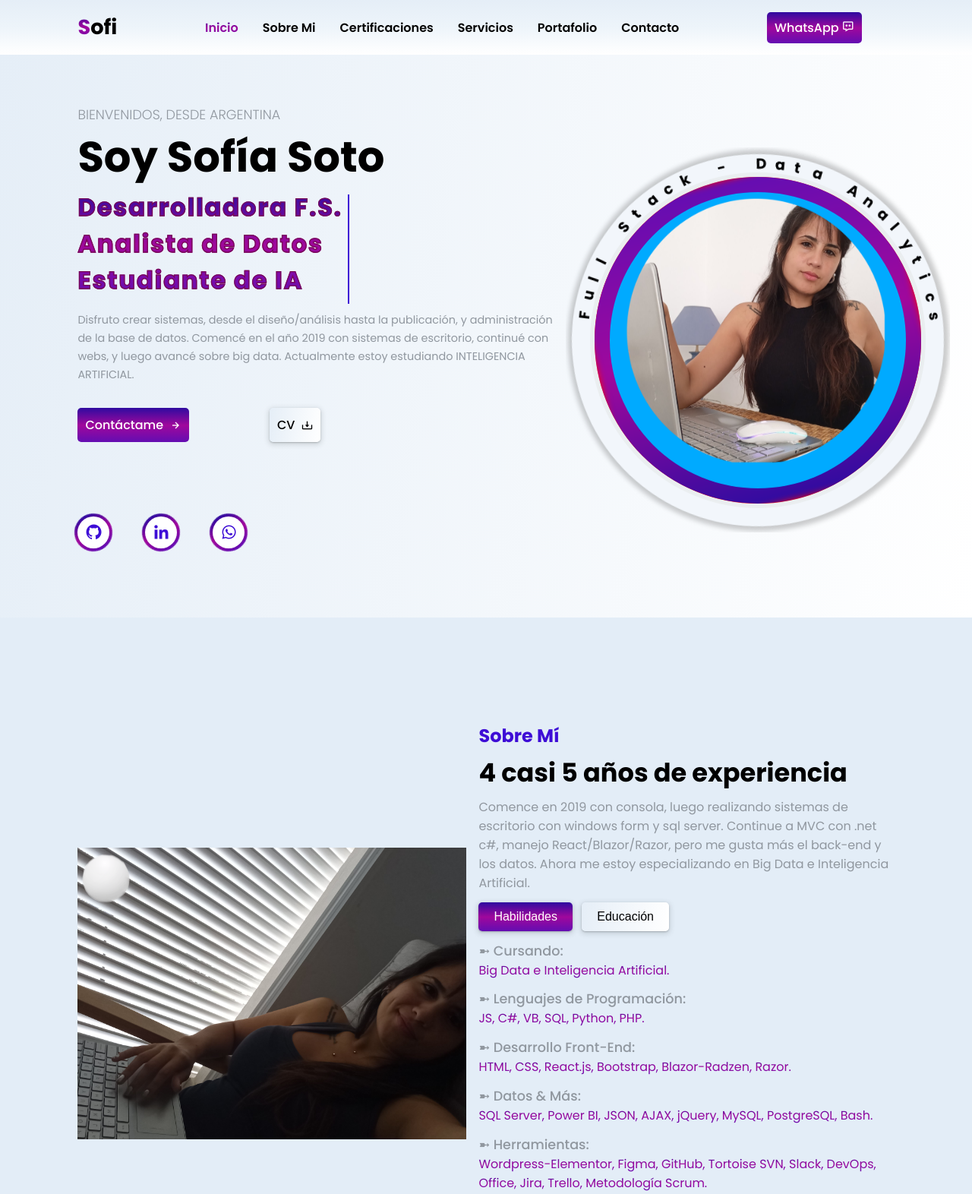
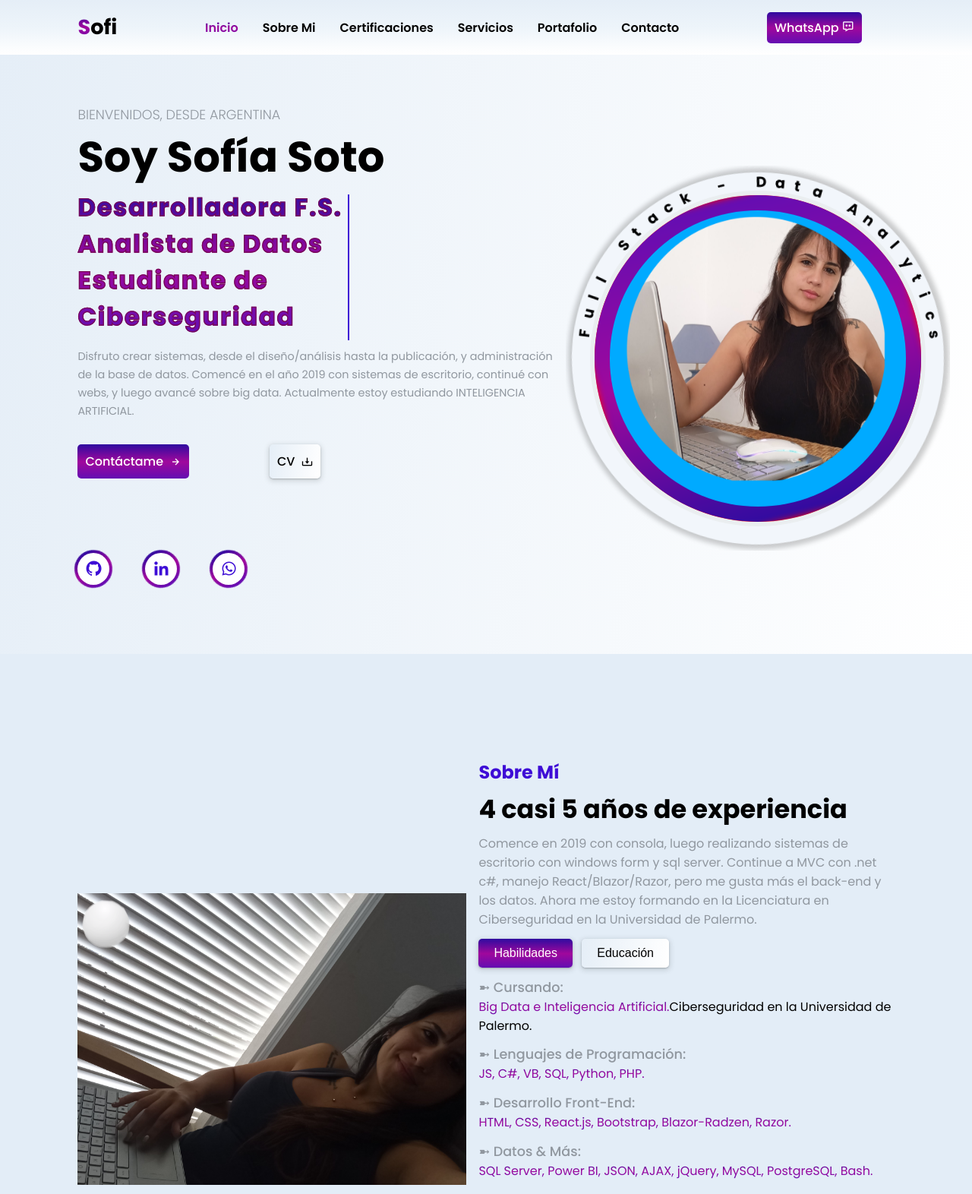
Before and after one commit to sofiasotogss/PortafolioSofiaSoto, a plain HTML site: page index.html in a window 1280 px wide. Shown: the top 1572 px of the page at 76% size. Drawn offline with nearby package versions, Linux system fonts and the light colour scheme.

Commit message:
Update index.html
.

```diff
--- a/index.html
+++ b/index.html
@@ -36,7 +36,7 @@
             <h1>Soy Sofía Soto</h1>
 
             <div class="text-animate">
-                <h2>Desarrolladora F.S.<br> Analista de Datos <br> Estudiante de IA</h2>
+                <h2>Desarrolladora F.S.<br> Analista de Datos <br> Estudiante de Ciberseguridad</h2>
             </div>
 
             <p>Disfruto crear sistemas, desde el diseño/análisis hasta la publicación, y administración de la base de datos. Comencé en el año 2019 con sistemas de escritorio, continué con webs, y luego avancé sobre big data. Actualmente estoy estudiando INTELIGENCIA ARTIFICIAL.</p>
@@ -89,7 +89,7 @@
             <h3>4 casi 5 años de experiencia</h3>
             <p>Comence en 2019 con consola, luego realizando sistemas de escritorio con windows form y sql server.
                 Continue a MVC con .net c#, manejo React/Blazor/Razor, pero me gusta más el back-end y los datos.
-                Ahora me estoy especializando en Big Data e Inteligencia Artificial.
+                Ahora me estoy formando en la Licenciatura en Ciberseguridad en la Universidad de Palermo.
             </p>
             <div class="about-btn">
                 <button class="active">Habilidades</button>
@@ -100,7 +100,8 @@
 
                     <div class="text-box">
                         <p>➼ Cursando:</p>
-                        <span>Big Data e Inteligencia Artificial.</span>
+                        <span>Big Data e Inteligencia Artificial.</span
+                        <span>Ciberseguridad en la Universidad de Palermo.</span>
                     </div>
 
                     <div class="text-box">
@@ -137,8 +138,8 @@
 
                     <div class="text-box">
                         <p>2024 - Actualmente:</p>
-                        <span>Inteligencia Artificial - Telecom Digitalers<br></span>
-                        <span>Big Data</span>
+                        <span>Licenciatura en Ciberseguridad - Universidad de Palermo<br></span>
+                        <span>Big Data - IA</span>
                     </div>
 
 
```
